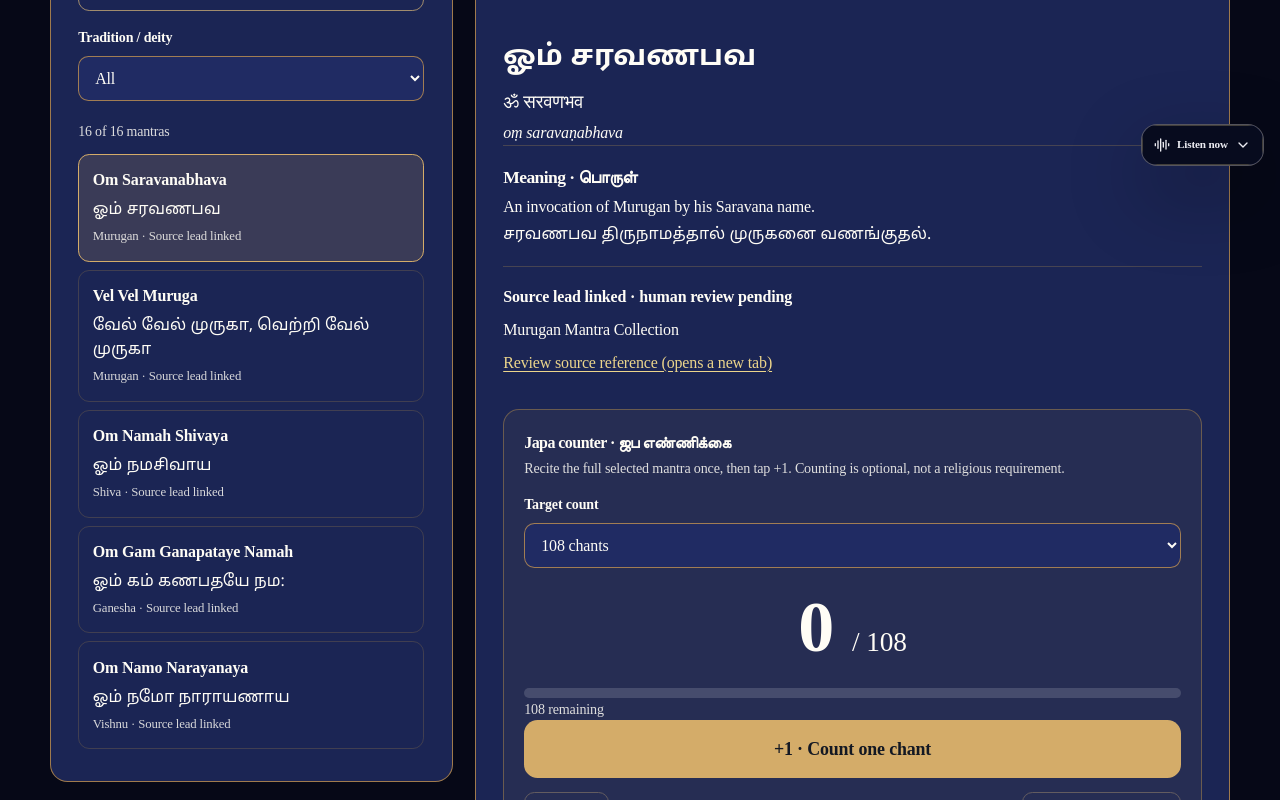
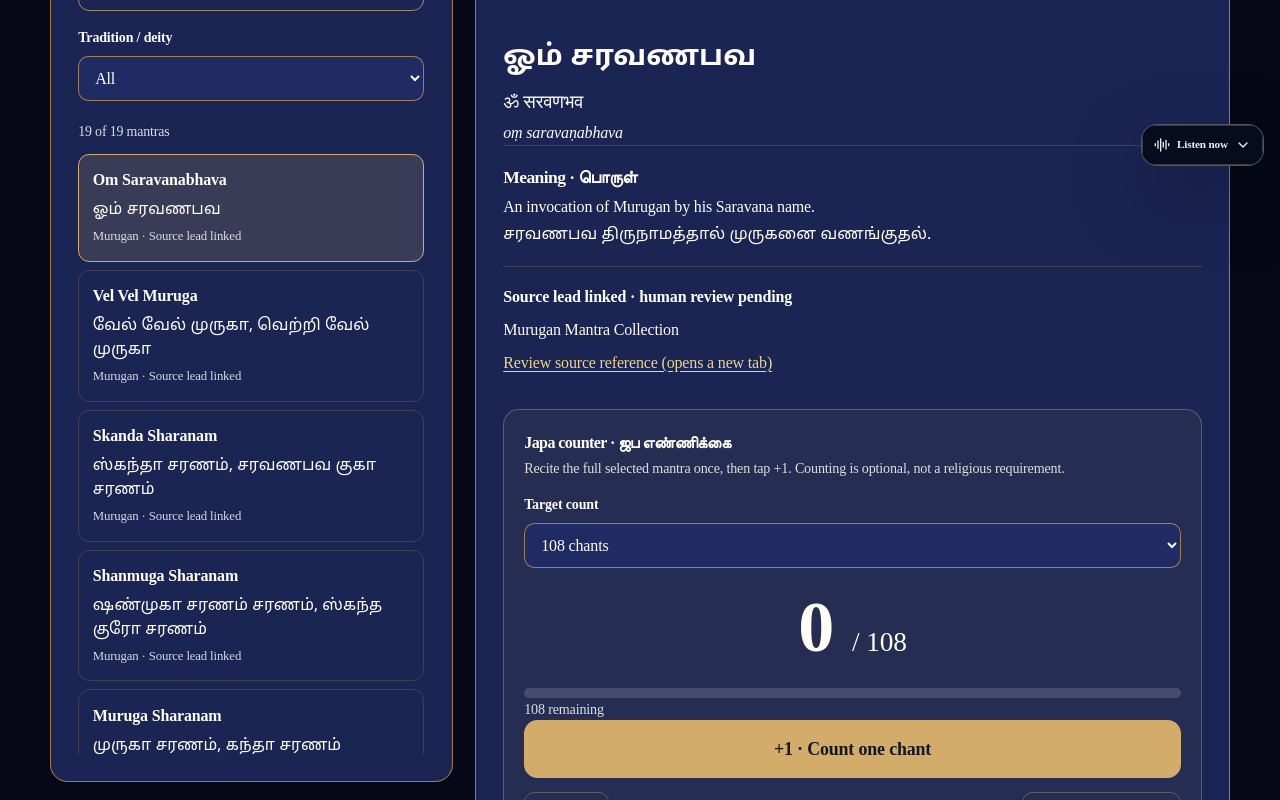
Before and after one commit to ssakthivel02/DivyaNexus, a React (Vite) app in the folder client/: page /mantras in a window 1280 px wide. Shown: the part 620-1420 px from the top of the page. Built offline with nearby package versions, Linux system fonts and the light colour scheme.

Commit message:
feat(mantras): extend source-linked Murugan invocations and correct reference attribution

```diff
--- a/client/src/data/mantras.ts
+++ b/client/src/data/mantras.ts
@@ -46,6 +46,45 @@ export const mantraRecords: readonly MantraRecord[] = [
     "evidenceStatus": "linked-reference"
   },
   {
+    "id": "murugan-skanda-sharanam",
+    "tradition": "Murugan",
+    "title": "Skanda Sharanam",
+    "tamil": "ஸ்கந்தா சரணம், சரவணபவ குகா சரணம்",
+    "devanagari": "",
+    "iast": "skandā śaraṇam, saravaṇabhava guhā śaraṇam",
+    "englishMeaning": "A devotional invocation of refuge in Skanda, Saravanabhava and Guha.",
+    "tamilMeaning": "ஸ்கந்தன், சரவணபவன், குகன் எனும் திருநாமங்களைப் போற்றிச் சரணடையும் பக்தி முழக்கம்.",
+    "sourceLabel": "OmSaravanaBhava — Murugan Mantra Collection (devotional usage; editorial review pending)",
+    "sourceUrl": "https://omsaravanabhava.org/murugan-mantras.html",
+    "evidenceStatus": "linked-reference"
+  },
+  {
+    "id": "murugan-shanmuga-sharanam",
+    "tradition": "Murugan",
+    "title": "Shanmuga Sharanam",
+    "tamil": "ஷண்முகா சரணம் சரணம், ஸ்கந்த குரோ சரணம்",
+    "devanagari": "",
+    "iast": "ṣaṇmukhā śaraṇam śaraṇam, skanda guro śaraṇam",
+    "englishMeaning": "A devotional invocation of refuge in Shanmuga and Skanda as teacher.",
+    "tamilMeaning": "ஷண்முகனையும் குருவாகிய ஸ்கந்தனையும் சரணடையும் பக்தி முழக்கம்.",
+    "sourceLabel": "OmSaravanaBhava — Murugan Mantra Collection (devotional usage; editorial review pending)",
+    "sourceUrl": "https://omsaravanabhava.org/murugan-mantras.html",
+    "evidenceStatus": "linked-reference"
+  },
+  {
+    "id": "murugan-sharanam",
+    "tradition": "Murugan",
+    "title": "Muruga Sharanam",
+    "tamil": "முருகா சரணம், கந்தா சரணம்",
+    "devanagari": "",
+    "iast": "murugā śaraṇam, kandā śaraṇam",
+    "englishMeaning": "A Tamil devotional invocation of refuge in Murugan.",
+    "tamilMeaning": "முருகனையும் கந்தனையும் போற்றிச் சரணடையும் தமிழ் பக்தி முழக்கம்.",
+    "sourceLabel": "OmSaravanaBhava — Murugan Mantra Collection (devotional usage; editorial review pending)",
+    "sourceUrl": "https://omsaravanabhava.org/murugan-mantras.html",
+    "evidenceStatus": "linked-reference"
+  },
+  {
     "id": "shiva-panchakshara",
     "tradition": "Shiva",
     "title": "Om Namah Shivaya",
@@ -55,7 +94,7 @@ export const mantraRecords: readonly MantraRecord[] = [
     "englishMeaning": "Salutations to Shiva; commonly called the five-syllable mantra (excluding Om).",
     "tamilMeaning": "சிவபெருமானுக்கு வணக்கம் செலுத்தும் பஞ்சாட்சரத் திருநாமம்.",
     "sourceLabel": "Shiva Panchakshari Bhashyam",
-    "sourceUrl": "https://sanskritdocuments.org/doc_devii/shivapanchAkSharIbhAShyam-ta.pdf",
+    "sourceUrl": "https://sanskritdocuments.org/doc_devii/shivapanchAkSharIbhAShyam.html",
     "evidenceStatus": "linked-reference"
   },
   {
@@ -104,10 +143,10 @@ export const mantraRecords: readonly MantraRecord[] = [
     "tamil": "ஹரே கிருஷ்ண ஹரே கிருஷ்ண கிருஷ்ண கிருஷ்ண ஹரே ஹரே । ஹரே ராம ஹரே ராம ராம ராம ஹரே ஹரே ॥",
     "devanagari": "हरे कृष्ण हरे कृष्ण कृष्ण कृष्ण हरे हरे । हरे राम हरे राम राम राम हरे हरे ॥",
     "iast": "hare kṛṣṇa hare kṛṣṇa kṛṣṇa kṛṣṇa hare hare | hare rāma hare rāma rāma rāma hare hare ||",
-    "englishMeaning": "A Krishna-first Vaishnava recitation; the Kali-Santarana Upanishad is often printed Rama-first. Versions differ.",
+    "englishMeaning": "A Krishna-first Gaudiya Vaishnava name-recitation. Other textual witnesses, including Rama-first Kali-Santarana Upanishad editions, differ.",
     "tamilMeaning": "கிருஷ்ணர் பெயரை முதலில் கூறும் வைணவ வழக்குப் பதிப்பு; சில நூல்பதிப்புகளில் ராமர் பெயர் முதலில் வரும்.",
-    "sourceLabel": "Kali-Santarana Upanishad; variant note",
-    "sourceUrl": "https://indike.org/pramana/in.veda.upanisad.vaisnava.kalisantarana",
+    "sourceLabel": "ISKCON — Krishna-first Gaudiya Vaishnava recitation",
+    "sourceUrl": "https://iskcon.org/meditation/",
     "evidenceStatus": "linked-reference"
   },
   {
@@ -209,9 +248,9 @@ export const mantraRecords: readonly MantraRecord[] = [
     "devanagari": "असतो मा सद्गमय । तमसो मा ज्योतिर्गमय । मृत्योर्मा अमृतं गमय ॥",
     "iast": "asato mā sad gamaya | tamaso mā jyotir gamaya | mṛtyor mā amṛtaṃ gamaya ||",
     "englishMeaning": "A prayer to move from unreality to reality, from darkness to light, and from mortality to immortality.",
-    "tamilMeaning": "பொய்மையிலிருந்து உண்மைக்கும் இருளிலிருந்து ஒளிக்கும் வழிநடத்த வேண்டுதல்.",
+    "tamilMeaning": "உண்மையற்ற நிலையிலிருந்து உண்மைக்கும், இருளிலிருந்து ஒளிக்கும், மரணத்திலிருந்து மரணமற்ற நிலைக்கும் வழிநடத்த வேண்டுதல்.",
     "sourceLabel": "Brihadaranyaka Upanishad 1.3.28",
-    "sourceUrl": "https://upanishads.org.in/u/brihadaranyaka/p/1.3.28",
+    "sourceUrl": "https://heritage.iitk.ac.in/BRU/1.3.28",
     "evidenceStatus": "linked-reference"
   },
   {
@@ -230,3 +269,9 @@ export const mantraRecords: readonly MantraRecord[] = [
 ];
 export const japaGoals = [11, 21, 54, 108, 1008] as const;
 export const MANTRA_EDITORIAL_STATUS = "Candidate texts — not yet approved for production publication";
+
+/** Count one completed recitation; lowering a goal must never erase prior repetitions. */
+export function stepJapaCount(count: number, goal: number, step: 1 | -1): number {
+  if (step === -1) return Math.max(0, count - 1);
+  return count >= goal ? count : Math.min(goal, count + 1);
+}
```
